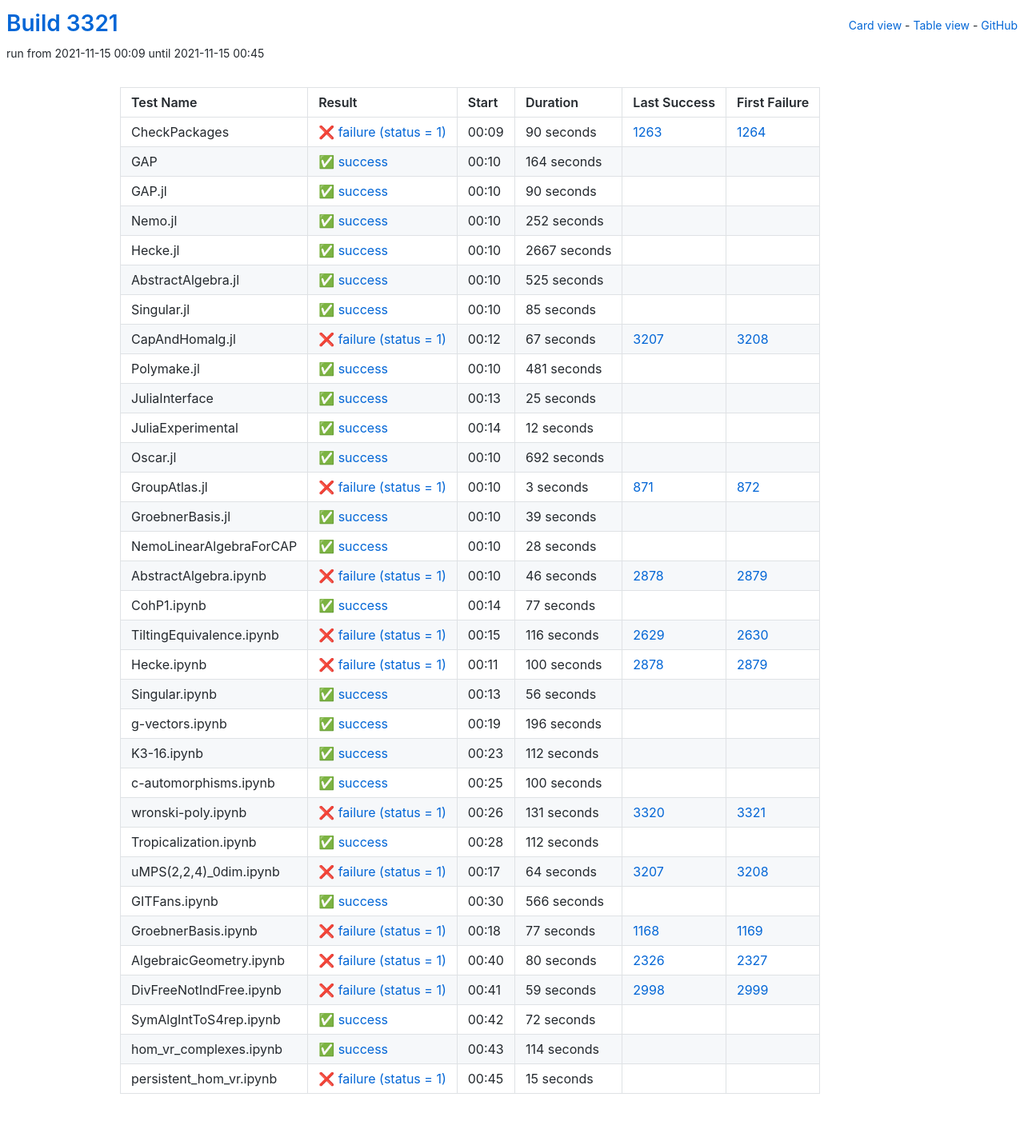
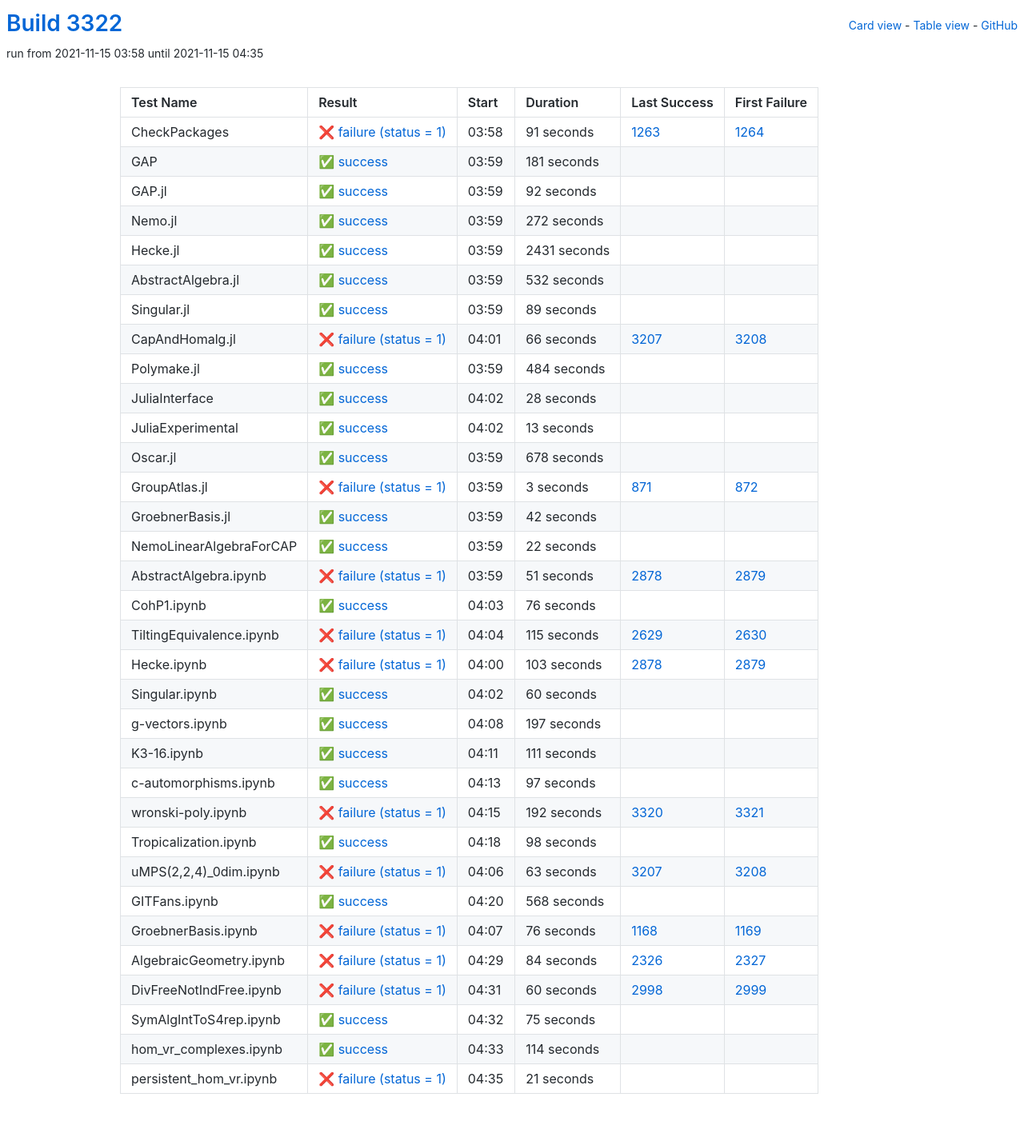
Before and after one commit to oscar-system/oscar-ci-status-stable, a Jekyll site: the page built from table.html, in a window 1280 px wide. Shown: the whole page at 80% size. Built offline with Jekyll 4.4.1, drawn with Linux system fonts in a browser that asks for light colours.

Commit message:
Build #3322

```diff
--- a/_data/ci.yml
+++ b/_data/ci.yml
@@ -1,6 +1,6 @@
 ---
-build: 3321
-build_url: https://oscarci.mathematik.uni-kl.de/job/oscar-stable/3321/
+build: 3322
+build_url: https://oscarci.mathematik.uni-kl.de/job/oscar-stable/3322/
 job: oscar-stable
 organization: oscar-system
 repo: oscar-ci-status-stable
@@ -8,152 +8,152 @@ repourl: https://github.com/oscar-system/oscar-ci-status-stable
 tests:
 - name: CheckPackages
   id: checkpackages
-  log: https://oscarci.mathematik.uni-kl.de/job/oscar-stable/3321/artifact/logs/build-3321/CheckPackages.log
-  start: 2021-11-15 00:09
+  log: https://oscarci.mathematik.uni-kl.de/job/oscar-stable/3322/artifact/logs/build-3322/CheckPackages.log
+  start: 2021-11-15 03:58
   success: false
   exitcode: 1
   status: failure
-  duration: 90
+  duration: 91
   last_success: 1263
   last_success_url: https://oscarci.mathematik.uni-kl.de/job/oscar-stable/1263/
   first_failure: 1264
   first_failure_url: https://oscarci.mathematik.uni-kl.de/job/oscar-stable/1264/
 - name: GAP
   id: gap
-  log: https://oscarci.mathematik.uni-kl.de/job/oscar-stable/3321/artifact/logs/build-3321/GAP.log
-  start: 2021-11-15 00:10
+  log: https://oscarci.mathematik.uni-kl.de/job/oscar-stable/3322/artifact/logs/build-3322/GAP.log
+  start: 2021-11-15 03:59
   success: true
   exitcode: 0
   status: success
-  duration: 164
+  duration: 181
   last_success: false
   last_success_url:
   first_failure: false
   first_failure_url:
 - name: GAP.jl
   id: gap-jl
-  log: https://oscarci.mathematik.uni-kl.de/job/oscar-stable/3321/artifact/logs/build-3321/GAP.jl.log
-  start: 2021-11-15 00:10
+  log: https://oscarci.mathematik.uni-kl.de/job/oscar-stable/3322/artifact/logs/build-3322/GAP.jl.log
+  start: 2021-11-15 03:59
   success: true
   exitcode: 0
   status: success
-  duration: 90
+  duration: 92
   last_success: false
   last_success_url:
   first_failure: false
   first_failure_url:
 - name: Nemo.jl
   id: nemo-jl
-  log: https://oscarci.mathematik.uni-kl.de/job/oscar-stable/3321/artifact/logs/build-3321/Nemo.jl.log
-  start: 2021-11-15 00:10
+  log: https://oscarci.mathematik.uni-kl.de/job/oscar-stable/3322/artifact/logs/build-3322/Nemo.jl.log
+  start: 2021-11-15 03:59
   success: true
   exitcode: 0
   status: success
-  duration: 252
+  duration: 272
   last_success: false
   last_success_url:
   first_failure: false
   first_failure_url:
 - name: Hecke.jl
   id: hecke-jl
-  log: https://oscarci.mathematik.uni-kl.de/job/oscar-stable/3321/artifact/logs/build-3321/Hecke.jl.log
-  start: 2021-11-15 00:10
+  log: https://oscarci.mathematik.uni-kl.de/job/oscar-stable/3322/artifact/logs/build-3322/Hecke.jl.log
+  start: 2021-11-15 03:59
   success: true
   exitcode: 0
   status: success
-  duration: 2667
+  duration: 2431
   last_success: false
   last_success_url:
   first_failure: false
   first_failure_url:
 - name: AbstractAlgebra.jl
   id: abstractalgebra-jl
-  log: https://oscarci.mathematik.uni-kl.de/job/oscar-stable/3321/artifact/logs/build-3321/AbstractAlgebra.jl.log
-  start: 2021-11-15 00:10
+  log: https://oscarci.mathematik.uni-kl.de/job/oscar-stable/3322/artifact/logs/build-3322/AbstractAlgebra.jl.log
+  start: 2021-11-15 03:59
   success: true
   exitcode: 0
   status: success
-  duration: 525
+  duration: 532
   last_success: false
   last_success_url:
   first_failure: false
   first_failure_url:
 - name: Singular.jl
   id: singular-jl
-  log: https://oscarci.mathematik.uni-kl.de/job/oscar-stable/3321/artifact/logs/build-3321/Singular.jl.log
-  start: 2021-11-15 00:10
+  log: https://oscarci.mathematik.uni-kl.de/job/oscar-stable/3322/artifact/logs/build-3322/Singular.jl.log
+  start: 2021-11-15 03:59
   success: true
   exitcode: 0
   status: success
-  duration: 85
+  duration: 89
   last_success: false
   last_success_url:
   first_failure: false
   first_failure_url:
 - name: CapAndHomalg.jl
   id: capandhomalg-jl
-  log: https://oscarci.mathematik.uni-kl.de/job/oscar-stable/3321/artifact/logs/build-3321/CapAndHomalg.jl.log
-  start: 2021-11-15 00:12
+  log: https://oscarci.mathematik.uni-kl.de/job/oscar-stable/3322/artifact/logs/build-3322/CapAndHomalg.jl.log
+  start: 2021-11-15 04:01
   success: false
   exitcode: 1
   status: failure
-  duration: 67
+  duration: 66
   last_success: 3207
   last_success_url: https://oscarci.mathematik.uni-kl.de/job/oscar-stable/3207/
   first_failure: 3208
   first_failure_url: https://oscarci.mathematik.uni-kl.de/job/oscar-stable/3208/
 - name: Polymake.jl
   id: polymake-jl
-  log: https://oscarci.mathematik.uni-kl.de/job/oscar-stable/3321/artifact/logs/build-3321/Polymake.jl.log
-  start: 2021-11-15 00:10
+  log: https://oscarci.mathematik.uni-kl.de/job/oscar-stable/3322/artifact/logs/build-3322/Polymake.jl.log
+  start: 2021-11-15 03:59
   success: true
   exitcode: 0
   status: success
-  duration: 481
+  duration: 484
   last_success: false
   last_success_url:
   first_failure: false
   first_failure_url:
 - name: JuliaInterface
   id: juliainterface
-  log: https://oscarci.mathematik.uni-kl.de/job/oscar-stable/3321/artifact/logs/build-3321/JuliaInterface.log
-  start: 2021-11-15 00:13
+  log: https://oscarci.mathematik.uni-kl.de/job/oscar-stable/3322/artifact/logs/build-3322/JuliaInterface.log
+  start: 2021-11-15 04:02
   success: true
   exitcode: 0
   status: success
-  duration: 25
+  duration: 28
   last_success: false
   last_success_url:
   first_failure: false
   first_failure_url:
 - name: JuliaExperimental
   id: juliaexperimental
-  log: https://oscarci.mathematik.uni-kl.de/job/oscar-stable/3321/artifact/logs/build-3321/JuliaExperimental.log
-  start: 2021-11-15 00:14
+  log: https://oscarci.mathematik.uni-kl.de/job/oscar-stable/3322/artifact/logs/build-3322/JuliaExperimental.log
+  start: 2021-11-15 04:02
   success: true
   exitcode: 0
   status: success
-  duration: 12
+  duration: 13
   last_success: false
   last_success_url:
   first_failure: false
   first_failure_url:
 - name: Oscar.jl
   id: oscar-jl
-  log: https://oscarci.mathematik.uni-kl.de/job/oscar-stable/3321/artifact/logs/build-3321/Oscar.jl.log
-  start: 2021-11-15 00:10
+  log: https://oscarci.mathematik.uni-kl.de/job/oscar-stable/3322/artifact/logs/build-3322/Oscar.jl.log
+  start: 2021-11-15 03:59
   success: true
   exitcode: 0
   status: success
-  duration: 692
+  duration: 678
   last_success: false
   last_success_url:
   first_failure: false
   first_failure_url:
 - name: GroupAtlas.jl
   id: groupatlas-jl
-  log: https://oscarci.mathematik.uni-kl.de/job/oscar-stable/3321/artifact/logs/build-3321/GroupAtlas.jl.log
-  start: 2021-11-15 00:10
+  log: https://oscarci.mathematik.uni-kl.de/job/oscar-stable/3322/artifact/logs/build-3322/GroupAtlas.jl.log
+  start: 2021-11-15 03:59
   success: false
   exitcode: 1
   status: failure
@@ -164,224 +164,224 @@ tests:
   first_failure_url: https://oscarci.mathematik.uni-kl.de/job/oscar-stable/872/
 - name: GroebnerBasis.jl
   id: groebnerbasis-jl
-  log: https://oscarci.mathematik.uni-kl.de/job/oscar-stable/3321/artifact/logs/build-3321/GroebnerBasis.jl.log
-  start: 2021-11-15 00:10
+  log: https://oscarci.mathematik.uni-kl.de/job/oscar-stable/3322/artifact/logs/build-3322/GroebnerBasis.jl.log
+  start: 2021-11-15 03:59
   success: true
   exitcode: 0
   status: success
-  duration: 39
+  duration: 42
   last_success: false
   last_success_url:
   first_failure: false
   first_failure_url:
 - name: NemoLinearAlgebraForCAP
   id: nemolinearalgebraforcap
-  log: https://oscarci.mathematik.uni-kl.de/job/oscar-stable/3321/artifact/logs/build-3321/NemoLinearAlgebraForCAP.log
-  start: 2021-11-15 00:10
+  log: https://oscarci.mathematik.uni-kl.de/job/oscar-stable/3322/artifact/logs/build-3322/NemoLinearAlgebraForCAP.log
+  start: 2021-11-15 03:59
   success: true
   exitcode: 0
   status: success
-  duration: 28
+  duration: 22
   last_success: false
   last_success_url:
   first_failure: false
   first_failure_url:
 - name: AbstractAlgebra.ipynb
   id: abstractalgebra-ipynb
-  log: https://oscarci.mathematik.uni-kl.de/job/oscar-stable/3321/artifact/logs/build-3321/AbstractAlgebra.ipynb.log
-  start: 2021-11-15 00:10
+  log: https://oscarci.mathematik.uni-kl.de/job/oscar-stable/3322/artifact/logs/build-3322/AbstractAlgebra.ipynb.log
+  start: 2021-11-15 03:59
   success: false
   exitcode: 1
   status: failure
-  duration: 46
+  duration: 51
   last_success: 2878
   last_success_url: https://oscarci.mathematik.uni-kl.de/job/oscar-stable/2878/
   first_failure: 2879
   first_failure_url: https://oscarci.mathematik.uni-kl.de/job/oscar-stable/2879/
 - name: CohP1.ipynb
   id: cohp1-ipynb
-  log: https://oscarci.mathematik.uni-kl.de/job/oscar-stable/3321/artifact/logs/build-3321/CohP1.ipynb.log
-  start: 2021-11-15 00:14
+  log: https://oscarci.mathematik.uni-kl.de/job/oscar-stable/3322/artifact/logs/build-3322/CohP1.ipynb.log
+  start: 2021-11-15 04:03
   success: true
   exitcode: 0
   status: success
-  duration: 77
+  duration: 76
   last_success: false
   last_success_url:
   first_failure: false
   first_failure_url:
 - name: TiltingEquivalence.ipynb
   id: tiltingequivalence-ipynb
-  log: https://oscarci.mathematik.uni-kl.de/job/oscar-stable/3321/artifact/logs/build-3321/TiltingEquivalence.ipynb.log
-  start: 2021-11-15 00:15
+  log: https://oscarci.mathematik.uni-kl.de/job/oscar-stable/3322/artifact/logs/build-3322/TiltingEquivalence.ipynb.log
+  start: 2021-11-15 04:04
   success: false
   exitcode: 1
   status: failure
-  duration: 116
+  duration: 115
   last_success: 2629
   last_success_url: https://oscarci.mathematik.uni-kl.de/job/oscar-stable/2629/
   first_failure: 2630
   first_failure_url: https://oscarci.mathematik.uni-kl.de/job/oscar-stable/2630/
 - name: Hecke.ipynb
   id: hecke-ipynb
-  log: https://oscarci.mathematik.uni-kl.de/job/oscar-stable/3321/artifact/logs/build-3321/Hecke.ipynb.log
-  start: 2021-11-15 00:11
+  log: https://oscarci.mathematik.uni-kl.de/job/oscar-stable/3322/artifact/logs/build-3322/Hecke.ipynb.log
+  start: 2021-11-15 04:00
   success: false
   exitcode: 1
   status: failure
-  duration: 100
+  duration: 103
   last_success: 2878
   last_success_url: https://oscarci.mathematik.uni-kl.de/job/oscar-stable/2878/
   first_failure: 2879
   first_failure_url: https://oscarci.mathematik.uni-kl.de/job/oscar-stable/2879/
 - name: Singular.ipynb
   id: singular-ipynb
-  log: https://oscarci.mathematik.uni-kl.de/job/oscar-stable/3321/artifact/logs/build-3321/Singular.ipynb.log
-  start: 2021-11-15 00:13
+  log: https://oscarci.mathematik.uni-kl.de/job/oscar-stable/3322/artifact/logs/build-3322/Singular.ipynb.log
+  start: 2021-11-15 04:02
   success: true
   exitcode: 0
   status: success
-  duration: 56
+  duration: 60
   last_success: false
   last_success_url:
   first_failure: false
   first_failure_url:
 - name: g-vectors.ipynb
   id: g-vectors-ipynb
-  log: https://oscarci.mathematik.uni-kl.de/job/oscar-stable/3321/artifact/logs/build-3321/g-vectors.ipynb.log
-  start: 2021-11-15 00:19
+  log: https://oscarci.mathematik.uni-kl.de/job/oscar-stable/3322/artifact/logs/build-3322/g-vectors.ipynb.log
+  start: 2021-11-15 04:08
   success: true
   exitcode: 0
   status: success
-  duration: 196
+  duration: 197
   last_success: false
   last_success_url:
   first_failure: false
   first_failure_url:
 - name: K3-16.ipynb
   id: k3-16-ipynb
-  log: https://oscarci.mathematik.uni-kl.de/job/oscar-stable/3321/artifact/logs/build-3321/K3-16.ipynb.log
-  start: 2021-11-15 00:23
+  log: https://oscarci.mathematik.uni-kl.de/job/oscar-stable/3322/artifact/logs/build-3322/K3-16.ipynb.log
+  start: 2021-11-15 04:11
   success: true
   exitcode: 0
   status: success
-  duration: 112
+  duration: 111
   last_success: false
   last_success_url:
   first_failure: false
   first_failure_url:
 - name: c-automorphisms.ipynb
   id: c-automorphisms-ipynb
-  log: https://oscarci.mathematik.uni-kl.de/job/oscar-stable/3321/artifact/logs/build-3321/c-automorphisms.ipynb.log
-  start: 2021-11-15 00:25
+  log: https://oscarci.mathematik.uni-kl.de/job/oscar-stable/3322/artifact/logs/build-3322/c-automorphisms.ipynb.log
+  start: 2021-11-15 04:13
   success: true
   exitcode: 0
   status: success
-  duration: 100
+  duration: 97
   last_success: false
   last_success_url:
   first_failure: false
   first_failure_url:
 - name: wronski-poly.ipynb
   id: wronski-poly-ipynb
-  log: https://oscarci.mathematik.uni-kl.de/job/oscar-stable/3321/artifact/logs/build-3321/wronski-poly.ipynb.log
-  start: 2021-11-15 00:26
+  log: https://oscarci.mathematik.uni-kl.de/job/oscar-stable/3322/artifact/logs/build-3322/wronski-poly.ipynb.log
+  start: 2021-11-15 04:15
   success: false
   exitcode: 1
   status: failure
-  duration: 131
+  duration: 192
   last_success: 3320
   last_success_url: https://oscarci.mathematik.uni-kl.de/job/oscar-stable/3320/
   first_failure: 3321
   first_failure_url: https://oscarci.mathematik.uni-kl.de/job/oscar-stable/3321/
 - name: Tropicalization.ipynb
   id: tropicalization-ipynb
-  log: https://oscarci.mathematik.uni-kl.de/job/oscar-stable/3321/artifact/logs/build-3321/Tropicalization.ipynb.log
-  start: 2021-11-15 00:28
+  log: https://oscarci.mathematik.uni-kl.de/job/oscar-stable/3322/artifact/logs/build-3322/Tropicalization.ipynb.log
+  start: 2021-11-15 04:18
   success: true
   exitcode: 0
   status: success
-  duration: 112
+  duration: 98
   last_success: false
   last_success_url:
   first_failure: false
   first_failure_url:
 - name: uMPS(2,2,4)_0dim.ipynb
   id: umps-2-2-4-0dim-ipynb
-  log: https://oscarci.mathematik.uni-kl.de/job/oscar-stable/3321/artifact/logs/build-3321/uMPS-2-2-4-_0dim.ipynb.log
-  start: 2021-11-15 00:17
+  log: https://oscarci.mathematik.uni-kl.de/job/oscar-stable/3322/artifact/logs/build-3322/uMPS-2-2-4-_0dim.ipynb.log
+  start: 2021-11-15 04:06
   success: false
   exitcode: 1
   status: failure
-  duration: 64
+  duration: 63
   last_success: 3207
   last_success_url: https://oscarci.mathematik.uni-kl.de/job/oscar-stable/3207/
   first_failure: 3208
   first_failure_url: https://oscarci.mathematik.uni-kl.de/job/oscar-stable/3208/
 - name: GITFans.ipynb
   id: gitfans-ipynb
-  log: https://oscarci.mathematik.uni-kl.de/job/oscar-stable/3321/artifact/logs/build-3321/GITFans.ipynb.log
-  start: 2021-11-15 00:30
+  log: https://oscarci.mathematik.uni-kl.de/job/oscar-stable/3322/artifact/logs/build-3322/GITFans.ipynb.log
+  start: 2021-11-15 04:20
   success: true
   exitcode: 0
   status: success
-  duration: 566
+  duration: 568
   last_success: false
   last_success_url:
   first_failure: false
   first_failure_url:
 - name: GroebnerBasis.ipynb
   id: groebnerbasis-ipynb
-  log: https://oscarci.mathematik.uni-kl.de/job/oscar-stable/3321/artifact/logs/build-3321/GroebnerBasis.ipynb.log
-  start: 2021-11-15 00:18
+  log: https://oscarci.mathematik.uni-kl.de/job/oscar-stable/3322/artifact/logs/build-3322/GroebnerBasis.ipynb.log
+  start: 2021-11-15 04:07
   success: false
   exitcode: 1
   status: failure
-  duration: 77
+  duration: 76
   last_success: 1168
   last_success_url: https://oscarci.mathematik.uni-kl.de/job/oscar-stable/1168/
   first_failure: 1169
   first_failure_url: https://oscarci.mathematik.uni-kl.de/job/oscar-stable/1169/
 - name: AlgebraicGeometry.ipynb
   id: algebraicgeometry-ipynb
-  log: https://oscarci.mathematik.uni-kl.de/job/oscar-stable/3321/artifact/logs/build-3321/AlgebraicGeometry.ipynb.log
-  start: 2021-11-15 00:40
+  log: https://oscarci.mathematik.uni-kl.de/job/oscar-stable/3322/artifact/logs/build-3322/AlgebraicGeometry.ipynb.log
+  start: 2021-11-15 04:29
   success: false
   exitcode: 1
   status: failure
-  duration: 80
+  duration: 84
   last_success: 2326
   last_success_url: https://oscarci.mathematik.uni-kl.de/job/oscar-stable/2326/
   first_failure: 2327
   first_failure_url: https://oscarci.mathematik.uni-kl.de/job/oscar-stable/2327/
 - name: DivFreeNotIndFree.ipynb
   id: divfreenotindfree-ipynb
-  log: https://oscarci.mathematik.uni-kl.de/job/oscar-stable/3321/artifact/logs/build-3321/DivFreeNotIndFree.ipynb.log
-  start: 2021-11-15 00:41
+  log: https://oscarci.mathematik.uni-kl.de/job/oscar-stable/3322/artifact/logs/build-3322/DivFreeNotIndFree.ipynb.log
+  start: 2021-11-15 04:31
   success: false
   exitcode: 1
   status: failure
-  duration: 59
+  duration: 60
   last_success: 2998
   last_success_url: https://oscarci.mathematik.uni-kl.de/job/oscar-stable/2998/
   first_failure: 2999
   first_failure_url: https://oscarci.mathematik.uni-kl.de/job/oscar-stable/2999/
 - name: SymAlgIntToS4rep.ipynb
   id: symalginttos4rep-ipynb
-  log: https://oscarci.mathematik.uni-kl.de/job/oscar-stable/3321/artifact/logs/build-3321/SymAlgIntToS4rep.ipynb.log
-  start: 2021-11-15 00:42
+  log: https://oscarci.mathematik.uni-kl.de/job/oscar-stable/3322/artifact/logs/build-3322/SymAlgIntToS4rep.ipynb.log
+  start: 2021-11-15 04:32
   success: true
   exitcode: 0
   status: success
-  duration: 72
+  duration: 75
   last_success: false
   last_success_url:
   first_failure: false
   first_failure_url:
 - name: hom_vr_complexes.ipynb
   id: hom-vr-complexes-ipynb
-  log: https://oscarci.mathematik.uni-kl.de/job/oscar-stable/3321/artifact/logs/build-3321/hom_vr_complexes.ipynb.log
-  start: 2021-11-15 00:43
+  log: https://oscarci.mathematik.uni-kl.de/job/oscar-stable/3322/artifact/logs/build-3322/hom_vr_complexes.ipynb.log
+  start: 2021-11-15 04:33
   success: true
   exitcode: 0
   status: success
@@ -392,12 +392,12 @@ tests:
   first_failure_url:
 - name: persistent_hom_vr.ipynb
   id: persistent-hom-vr-ipynb
-  log: https://oscarci.mathematik.uni-kl.de/job/oscar-stable/3321/artifact/logs/build-3321/persistent_hom_vr.ipynb.log
-  start: 2021-11-15 00:45
+  log: https://oscarci.mathematik.uni-kl.de/job/oscar-stable/3322/artifact/logs/build-3322/persistent_hom_vr.ipynb.log
+  start: 2021-11-15 04:35
   success: false
   exitcode: 1
   status: failure
-  duration: 15
+  duration: 21
   last_success: false
   last_success_url:
   first_failure: false
```
Also changed, not shown: README.md.
